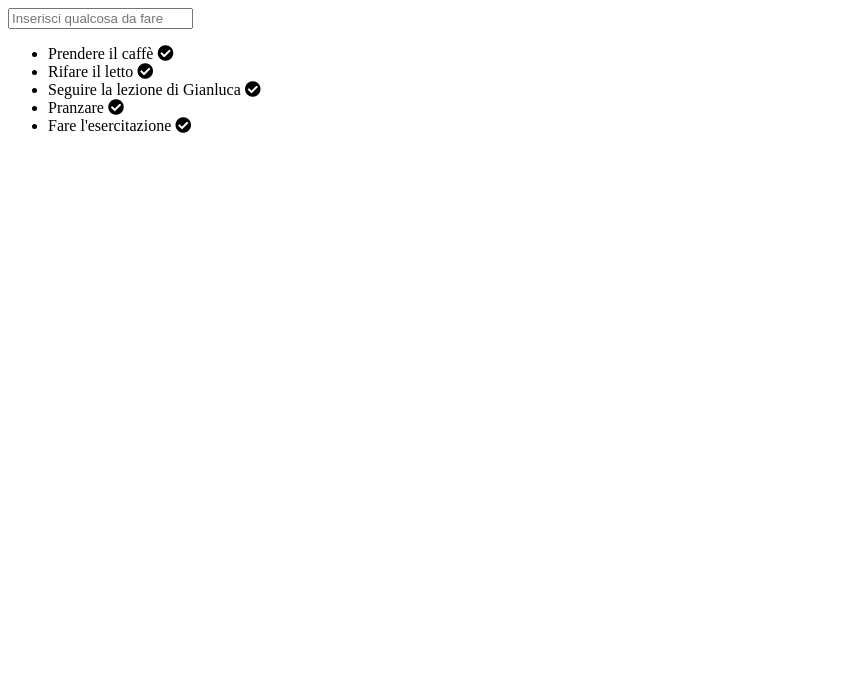
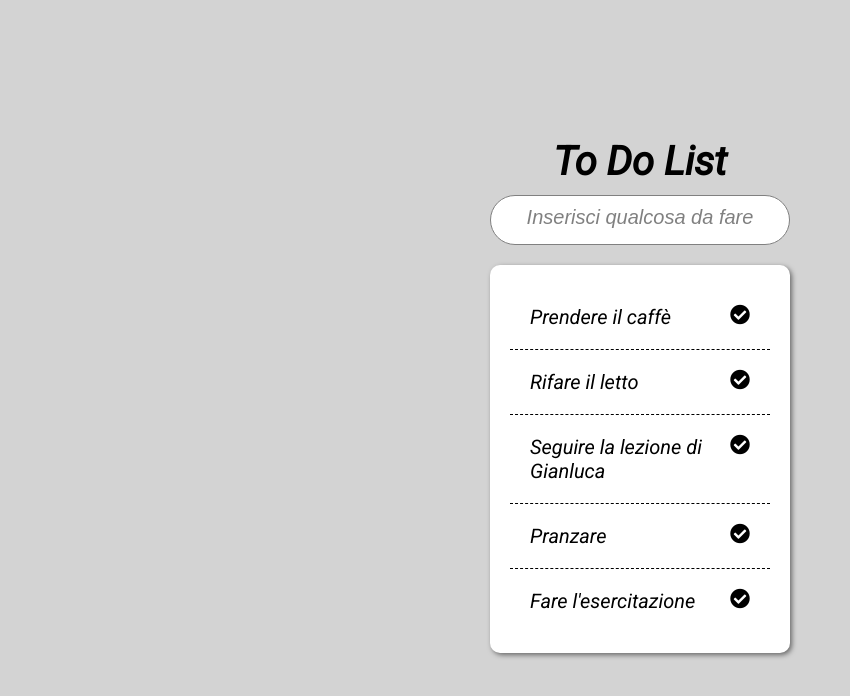
Before and after one commit to francescofogliajj/js-todo-clone, a plain HTML site: page index.html in a window 1280 px wide. Shown: the whole page, without its empty margins (0-850 px from the left). Drawn offline with nearby package versions, Linux system fonts and the light colour scheme.

Commit message:
Commit #1

```diff
--- /dev/null
+++ b/css/style.css
@@ -0,0 +1,76 @@
+* {
+  box-sizing: border-box;
+  margin: 0;
+  padding: 0;
+}
+
+body {
+  background-color: lightgrey;
+  font-family: 'Roboto', sans-serif;
+  font-size: 20px;
+}
+
+.wrapper {
+  width: 100%;
+  height: 100vh;
+  display: flex;
+  flex-direction: column;
+  justify-content: center;
+  align-items: center;
+}
+
+input {
+  outline: none;
+  width: 300px;
+  height: 50px;
+  margin: 10px;
+  text-align: center;
+  border: 1px solid grey;
+  padding: 20px;
+  border-radius: 30px;
+}
+
+input::placeholder {
+  color: grey;
+  font-size: 20px;
+  font-style: italic;
+}
+
+input:focus::placeholder {
+  color: white;
+}
+
+input:focus {
+  color: grey;
+  font-size: 20px;
+  font-style: italic;
+}
+
+ul {
+  list-style: none;
+  width: 300px;
+  margin: 10px;
+  padding: 20px;
+  border-radius: 10px;
+  background-color: white;
+  box-shadow: 2px 2px 5px rgba(0, 0, 0, 0.5);
+}
+
+li {
+  padding: 20px 20px;
+  border-bottom: 1px dashed black;
+  display: flex;
+  justify-content: space-between;
+}
+
+li:last-child {
+  border-bottom: none;
+}
+
+li:hover i {
+  color: red;
+}
+
+li i {
+  cursor: pointer;
+}
--- a/index.html
+++ b/index.html
@@ -3,7 +3,14 @@
   <head>
     <meta charset="utf-8">
 
+    <meta name="viewport" content="width=device-width, initial-scale=1.0">
+
     <link rel="stylesheet" href="https://cdnjs.cloudflare.com/ajax/libs/font-awesome/5.15.1/css/all.css" integrity="sha512-f73UKwzP1Oia45eqHpHwzJtFLpvULbhVpEJfaWczo/ZCV5NWSnK4vLDnjTaMps28ocZ05RbI83k2RlQH92zy7A==" crossorigin="anonymous" />
+
+    <link rel="preconnect" href="https://fonts.gstatic.com">
+    <link href="https://fonts.googleapis.com/css2?family=Roboto:ital@1&display=swap" rel="stylesheet">
+
+    <link rel="stylesheet" href="css/style.css">
 
     <script src="https://ajax.googleapis.com/ajax/libs/jquery/3.5.1/jquery.min.js"></script>
 
@@ -11,14 +18,17 @@
 
     <script src="js/script.js" charset="utf-8"></script>
 
-    <title>to-do list</title>
+    <title>To Do List</title>
   </head>
   <body>
+
+    <div class="wrapper">
+
+      <h1>To Do List</h1>
 
       <input type="text" name="add-activity" value="" placeholder="Inserisci qualcosa da fare">
 
       <ul id="to-do">
-
       </ul>
 
       <script id="entry-template" type="text/x-handlebars-template">
@@ -27,5 +37,7 @@
         </li>
       </script>
 
+    </div>
+
   </body>
 </html>
--- a/js/script.js
+++ b/js/script.js
@@ -36,6 +36,9 @@ $(document).ready(function () {
       };
       var html = template(context);
       $("#to-do").append(html);
+
+      $("input").val("");
+
     }
   });
 
```
Lines whose indentation alone changed are shown as unchanged.
